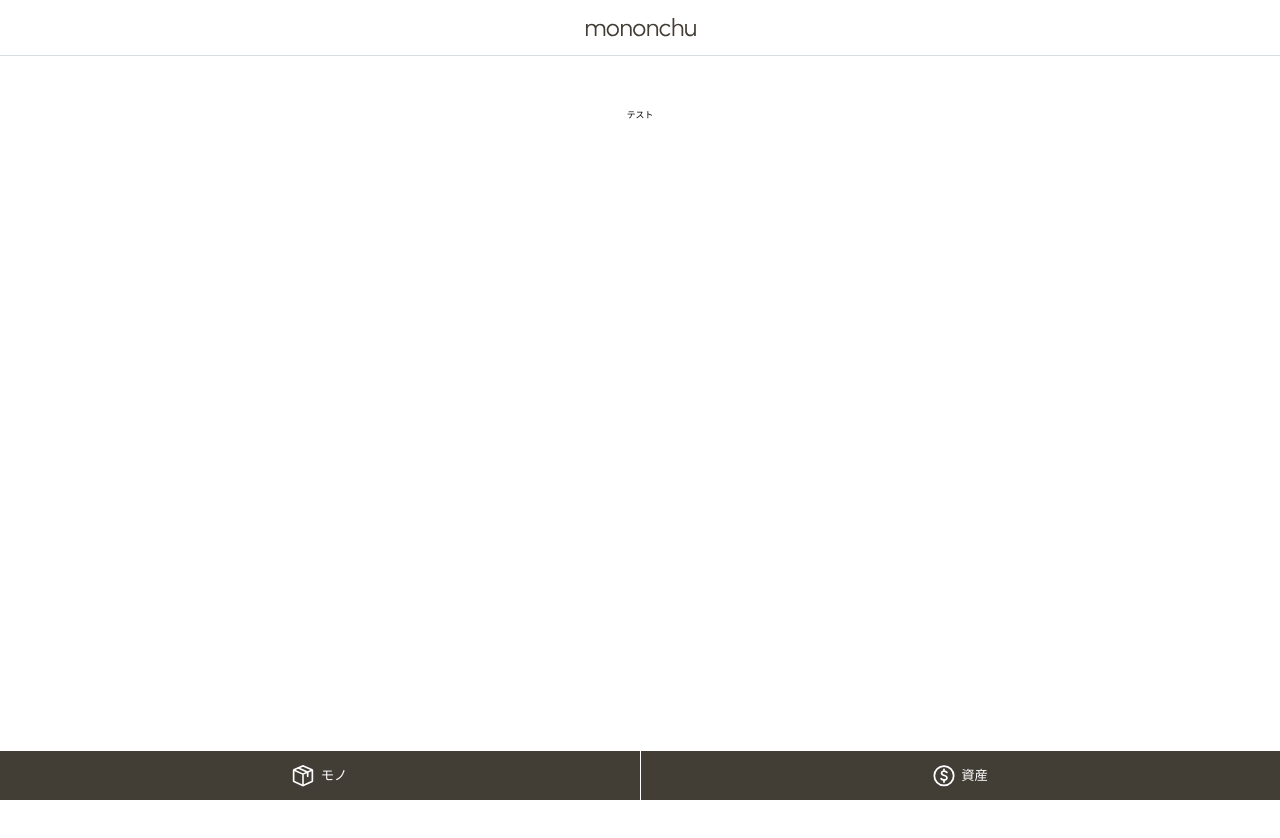
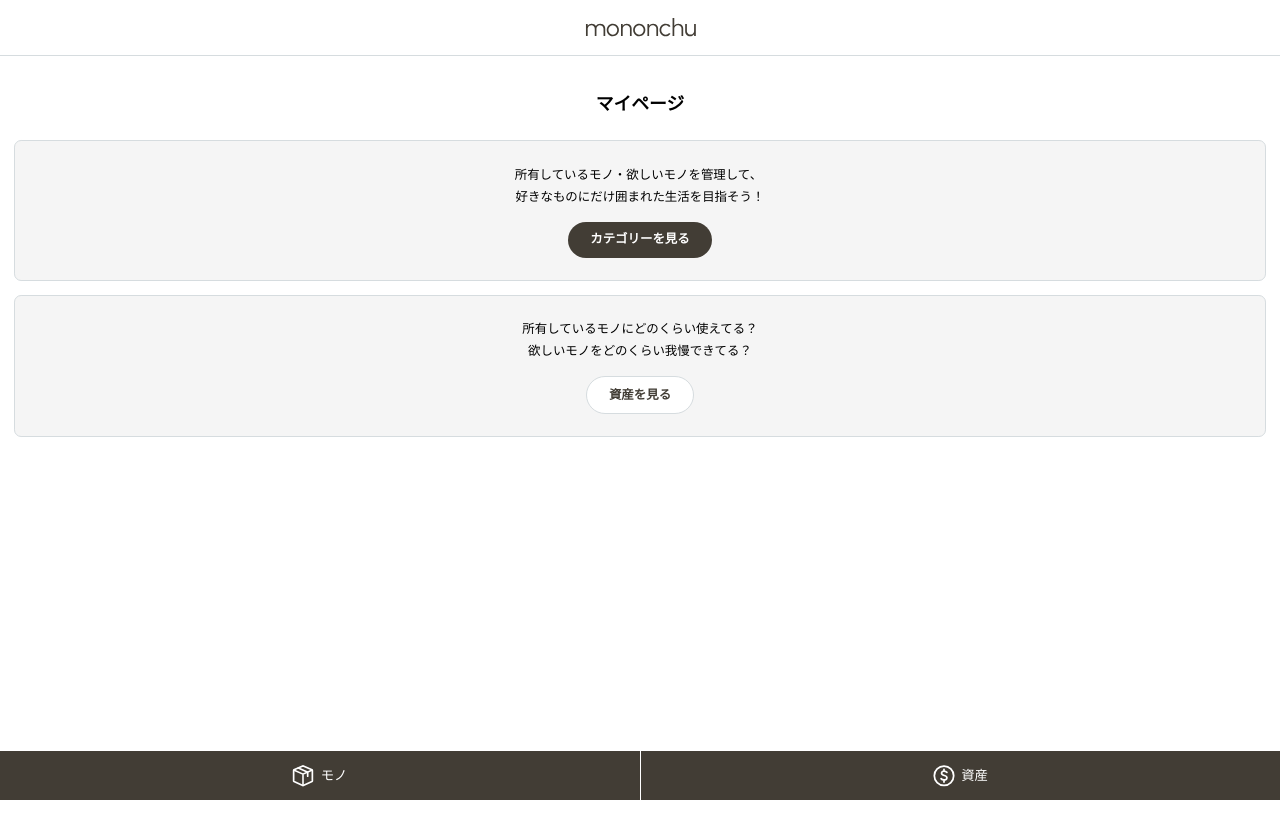
Before and after one commit to komosyu4649/mononchu_frontend, a Next.js app: page / in a window 1280 px wide. Shown: the top 838 px of the page. After the commit the page ends 800 px from the top, so only its background shows below. Built offline with nearby package versions, Linux system fonts and the light colour scheme.

Commit message:
マイページ追加

```diff
--- a/src/app/page.tsx
+++ b/src/app/page.tsx
@@ -1,9 +1,40 @@
 import Image from 'next/image'
+import Link from 'next/link'
 
 export default function Home() {
+  const guides = [
+    {
+      description: "所有しているモノ・欲しいモノを管理して、 \n好きなものにだけ囲まれた生活を目指そう！",
+      url: "/stuff",
+      linkText: "カテゴリーを見る",
+      linkColor: "text-white bg-black",
+    },
+    {
+      description: "所有しているモノにどのくらい使えてる？\n欲しいモノをどのくらい我慢できてる？",
+      url: "/asset",
+      linkText: "資産を見る",
+      linkColor: "text-black bg-white border border-line",
+    }
+  ]
   return (
-    <main className="flex min-h-screen flex-col items-center justify-between p-24">
-      テスト
+    <main className="w-defaultWidth m-auto mt-16">
+      <h1 className='text-defaultTitle text-center mb-10'>
+        マイページ
+      </h1>
+      <div className="flex flex-col gap-6">
+        {guides.map((guide) => (
+          <div key={guide.linkText} className="inline-flex flex-col items-center p-10 bg-gray border border-line rounded-lg">
+            <p className="block mb-6 text-defaultText text-center whitespace-break-spaces">
+              {guide.description}
+            </p>
+            <Link href={guide.url} className={`inline-block w-fit px-10 py-4 text-[1.4rem] font-bold rounded-full ${guide.linkColor}`}>
+              {guide.linkText}
+            </Link>
+        </div>
+        ))
+
+        }
+      </div>
     </main>
   )
 }
--- a/tailwind.config.ts
+++ b/tailwind.config.ts
@@ -8,6 +8,9 @@ const config: Config = {
   ],
   theme: {
     extend: {
+      width: {
+        defaultWidth: `calc(100% - 3.2rem)`,
+      },
       backgroundImage: {
         'gradient-radial': 'radial-gradient(var(--tw-gradient-stops))',
         'gradient-conic':
@@ -30,16 +33,26 @@ const config: Config = {
         defaultTitle: [
           "2rem",
           {
+            fontWeight: "bold",
             lineHeight: "1.5"
           }
         ],
         lGTitle: [
           "2.4rem",
           {
+            fontWeight: "bold",
             lineHeight: "1.5"
           }
 
         ]
+      },
+      borderRadius: {
+        sm: ".4rem",
+        md: ".6rem",
+        lg: ".8rem",
+        xl: "1rem",
+        xxl: "1.2rem",
+
       }
     },
   },
```
